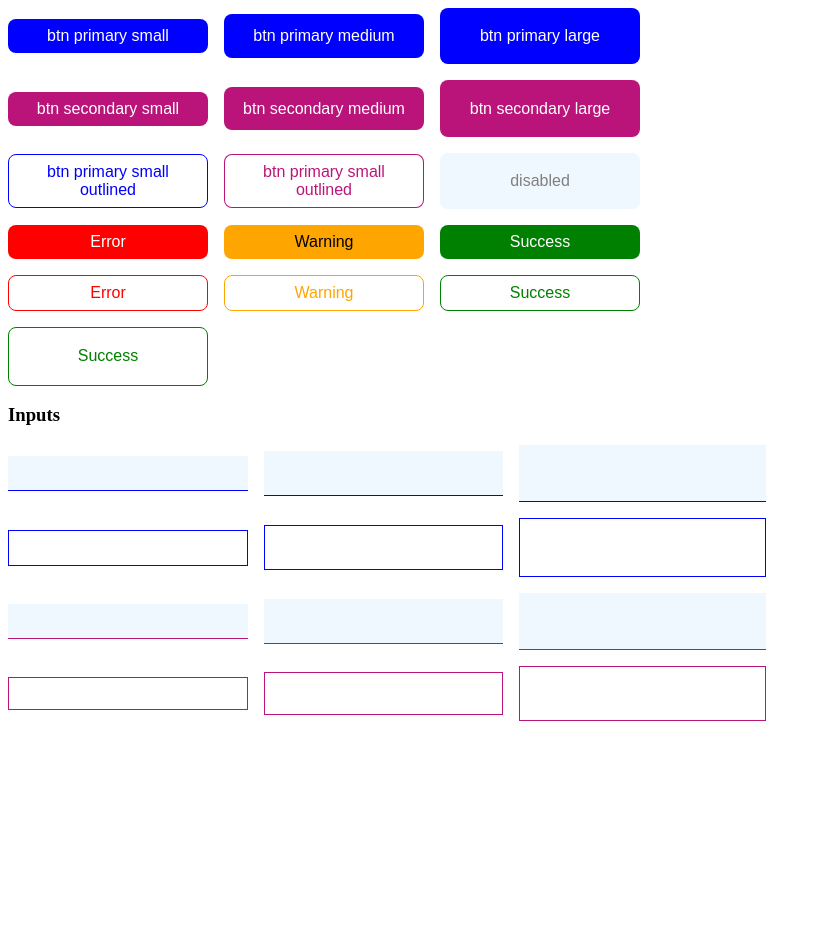
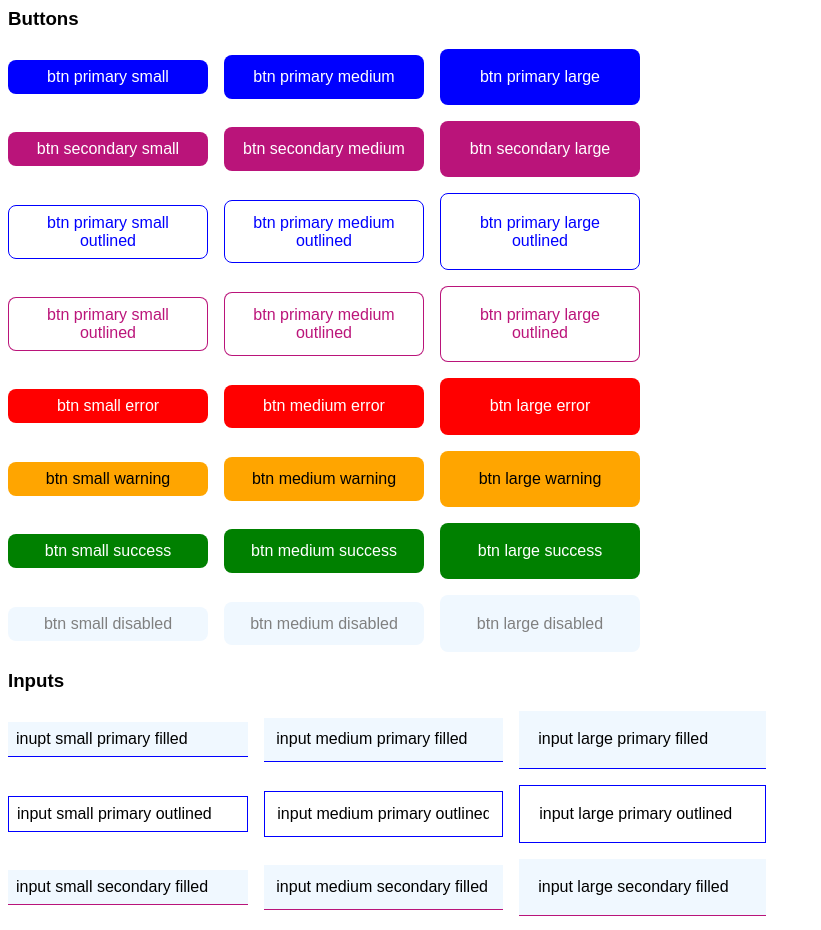
Before and after one commit to arunkumar413/serene-UI, a React (Create React App) app: page / in a window 1280 px wide. Shown: the top 930 px of the page, without its empty margins (0-821 px from the left). Before the commit the page ends 800 px from the top, so only its background shows below. Built offline with nearby package versions, Linux system fonts and the light colour scheme.

Commit message:
2 files modified

```diff
--- a/src/App.js
+++ b/src/App.js
@@ -16,6 +16,7 @@ export default function App() {
 
   return (
     <div>
+      <h3> Buttons </h3>
       <div
         style={{
           width: '50%',
@@ -33,21 +34,41 @@ export default function App() {
         <button className="btn secondary medium"> btn secondary medium </button>
         <button className="btn secondary large"> btn secondary large </button>
         <button className="btn primary small outlined">
-          {' '}
           btn primary small outlined
         </button>
+        <button className="btn primary medium outlined">
+          btn primary medium outlined
+        </button>
+        <button className="btn primary large outlined">
+          btn primary large outlined
+        </button>
         <button className="btn secondary small outlined">
-          {' '}
           btn primary small outlined
         </button>
-        <button className="btn large disabled"> disabled </button>
-        <button className="btn small error"> Error </button>
-        <button className="btn small warning"> Warning </button>
-        <button className="btn small success"> Success </button>
-        <button className="btn small outlined error"> Error </button>
+        <button className="btn secondary medium outlined">
+          btn primary medium outlined
+        </button>
+        <button className="btn secondary large outlined">
+          btn primary large outlined
+        </button>
+        <button className="btn small error"> btn small error </button>
+        <button className="btn medium error"> btn medium error </button>
+        <button className="btn large error"> btn large error</button>
+
+        <button className="btn small warning"> btn small warning </button>
+        <button className="btn medium warning"> btn medium warning </button>
+        <button className="btn large warning"> btn large warning </button>
+        <button className="btn small success"> btn small success </button>
+        <button className="btn medium success"> btn medium success </button>
+        <button className="btn large success"> btn large success </button>
+        <button className="btn small disabled"> btn small disabled </button>
+        <button className="btn medium disabled"> btn medium disabled </button>
+        <button className="btn large disabled"> btn large disabled </button>
+
+        {/* <button className="btn small outlined error"> Error </button>
         <button className="btn small outlined warning"> Warning </button>
         <button className="btn small outlined success"> Success</button>{' '}
-        <button className="btn large outlined success"> Success </button>
+        <button className="btn large outlined success"> Success </button> */}
       </div>
       <h3> Inputs </h3>
       <div
@@ -60,21 +81,76 @@ export default function App() {
           gap: '1rem',
         }}
       >
-        <input className="input small primary filled " type="text" />
-        <input className="input medium primary filled " type="text" />
-        <input className="input large primary filled " type="text" />
+        <input
+          value={'inupt small primary filled'}
+          className="input small primary filled "
+          type="text"
+        />
+        <input
+          value="input medium primary filled"
+          className="input medium primary filled "
+          type="text"
+        />
+        <input
+          value="input large primary filled"
+          className="input large primary filled "
+          type="text"
+        />
 
-        <input className="input small primary outlined " type="text" />
-        <input className="input medium primary outlined " type="text" />
-        <input className="input large primary outlined " type="text" />
+        <input
+          value="input small primary outlined"
+          className="input small primary outlined "
+          type="text"
+        />
+        <input
+          value="input medium primary outlined"
+          className="input medium primary outlined "
+          type="text"
+        />
+        <input
+          value="input large primary outlined"
+          className="input large primary outlined "
+          type="text"
+        />
 
-        <input className="input small secondary filled " type="text" />
-        <input className="input medium secondary filled " type="text" />
-        <input className="input large secondary filled " type="text" />
+        <input
+          value="input small secondary filled"
+          className="input small secondary filled "
+          type="text"
+        />
+        <input
+          value="input medium secondary filled"
+          className="input medium secondary filled "
+          type="text"
+        />
+        <input
+          value="input large secondary filled"
+          className="input large secondary filled "
+          type="text"
+        />
 
-        <input className="input small secondary outlined " type="text" />
-        <input className="input medium secondary outlined " type="text" />
-        <input className="input large secondary outlined " type="text" />
+        <input
+          value="input small secondary outlined"
+          className="input small secondary outlined "
+          type="text"
+        />
+        <input
+          value="input medium secondary outlined"
+          className="input medium secondary outlined "
+          type="text"
+        />
+        <input
+          value="input large secondary outlined"
+          className="input large secondary outlined "
+          type="text"
+        />
+      </div>
+      <div className="headings">
+        <h1> Heading 1 </h1>
+        <h2> Heading 2 </h2>
+        <h3> Heading 3 </h3>
+        <h4> heading 4 </h4> <h5> Heading 5 </h5>
+        <h6> Heading 6 </h6>
       </div>
     </div>
   );
--- a/src/style.css
+++ b/src/style.css
@@ -6,6 +6,12 @@
   --error-color: red;
   --warning-color: orange;
   --success-color: green;
+  --paragraph-font-size: 1rem;
+  --h1-font-size: 2rem;
+}
+
+body {
+  font-family: sans-serif;
 }
 
 .small {
```
